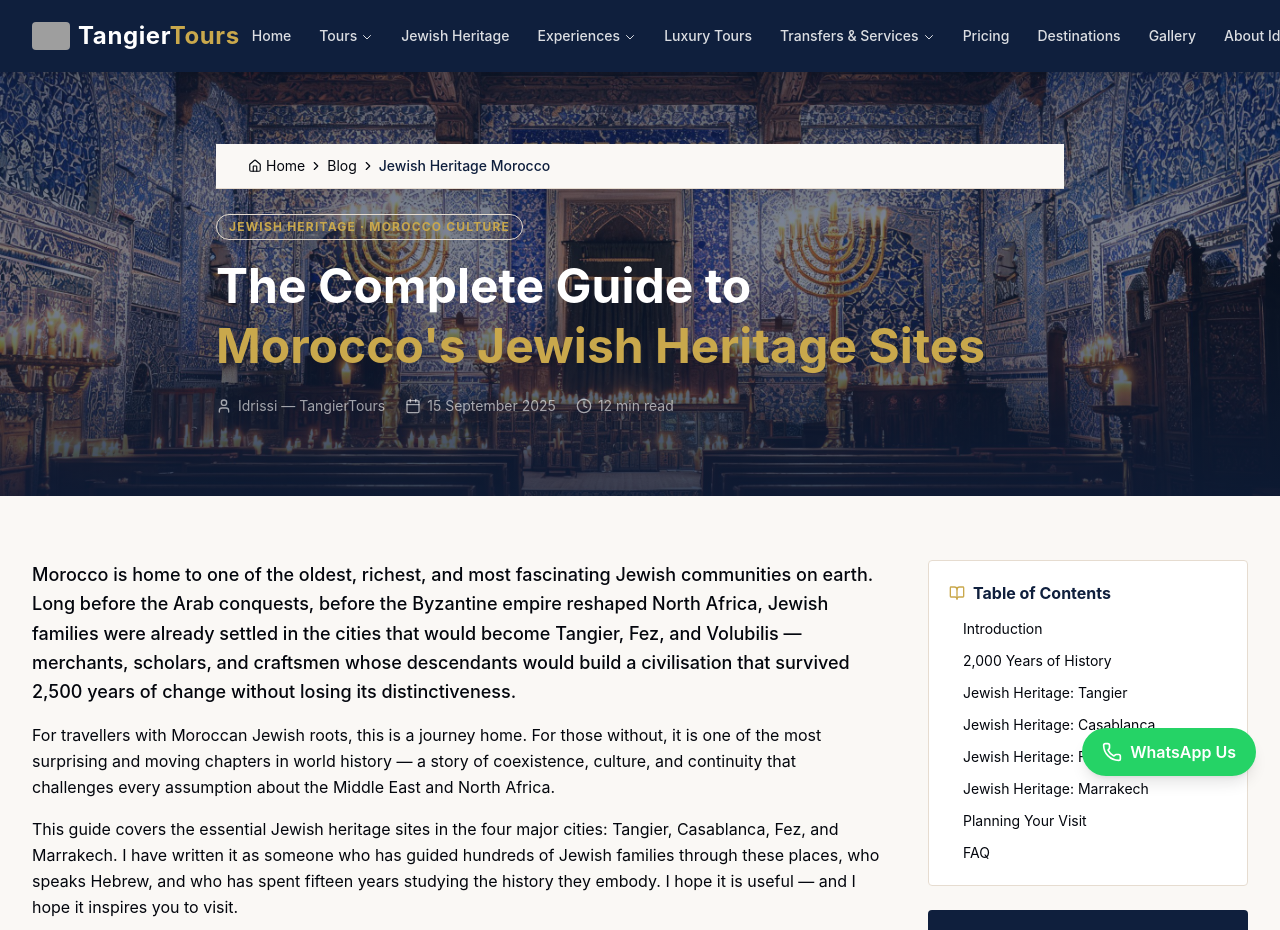
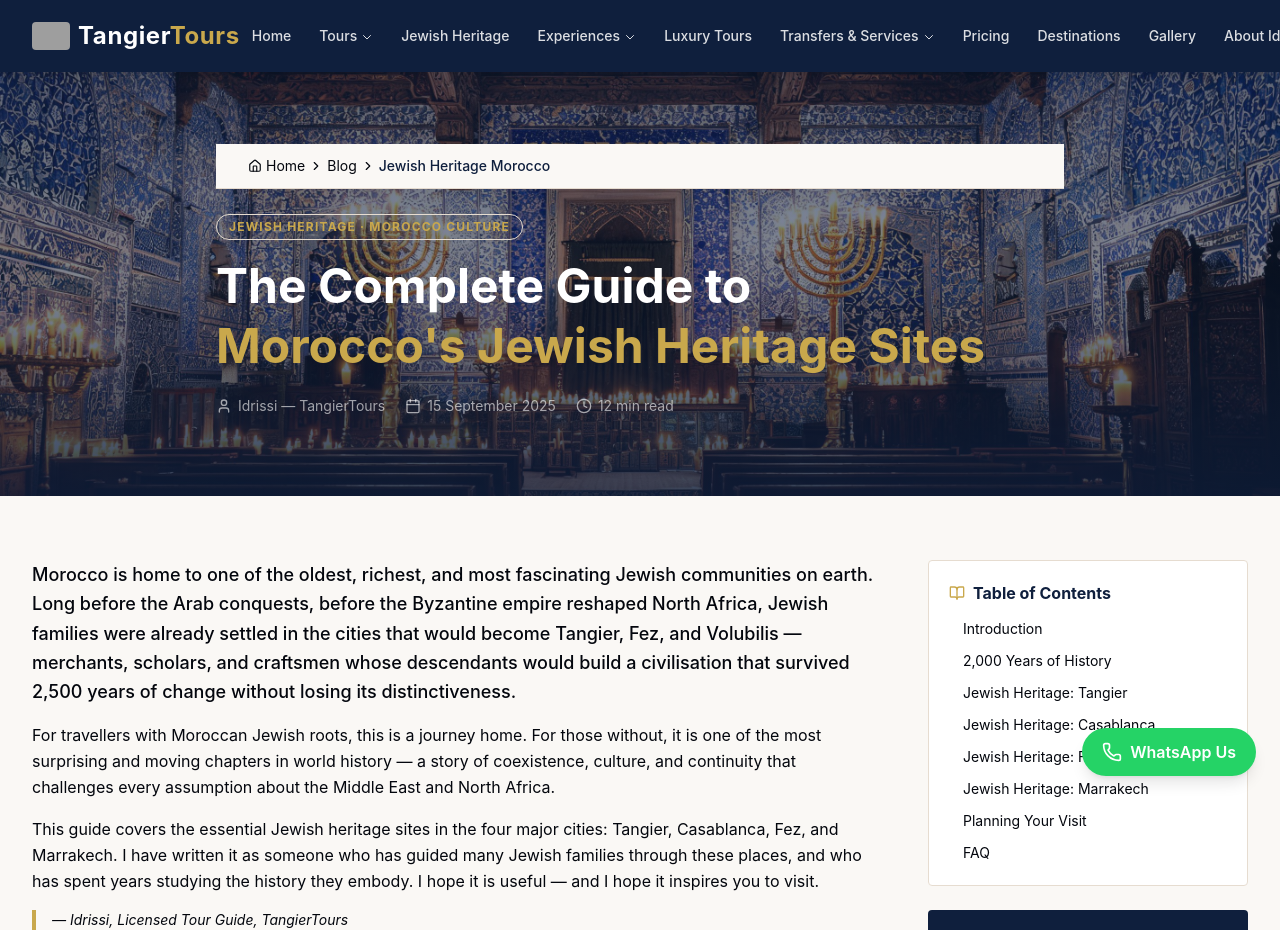
Before and after one commit to tangiertour-hue/tangiertours, a Next.js app: page /blog/jewish-heritage-morocco in a window 1280 px wide. Shown: the top 930 px of the page. Built offline with nearby package versions, Linux system fonts and the light colour scheme; grey boxes are pictures that could not be loaded.

Commit message:
Remove last 3 Hebrew-speaking references from meta, tour highlight and blog intro

```diff
--- a/app/blog/jewish-heritage-morocco/page.tsx
+++ b/app/blog/jewish-heritage-morocco/page.tsx
@@ -211,7 +211,7 @@ function IntroSection() {
         For travellers with Moroccan Jewish roots, this is a journey home. For those without, it is one of the most surprising and moving chapters in world history — a story of coexistence, culture, and continuity that challenges every assumption about the Middle East and North Africa.
       </p>
       <p className="text-muted-text leading-relaxed">
-        This guide covers the essential Jewish heritage sites in the four major cities: Tangier, Casablanca, Fez, and Marrakech. I have written it as someone who has guided hundreds of Jewish families through these places, who speaks Hebrew, and who has spent fifteen years studying the history they embody. I hope it is useful — and I hope it inspires you to visit.
+        This guide covers the essential Jewish heritage sites in the four major cities: Tangier, Casablanca, Fez, and Marrakech. I have written it as someone who has guided many Jewish families through these places, and who has spent years studying the history they embody. I hope it is useful — and I hope it inspires you to visit.
       </p>
       <p className="text-sm text-muted-text mt-4 italic border-l-4 border-gold pl-4">
         — Idrissi, Licensed Tour Guide, TangierTours
--- a/app/jewish-heritage-tours/page.tsx
+++ b/app/jewish-heritage-tours/page.tsx
@@ -11,7 +11,7 @@ import Link from "next/link";
 export const metadata: Metadata = {
   title: "Jewish Heritage Tours in Morocco — Tangier & Casablanca | TangierTours",
   description:
-    "Discover Jewish heritage Morocco on a private guided tour. Explore Morocco Jewish history across 2,000 years — Mellah quarters, synagogues, cemeteries. Jewish tour Morocco with a Hebrew-speaking guide.",
+    "Discover Jewish heritage Morocco on a private guided tour. Explore Morocco Jewish history across 2,000 years — Mellah quarters, synagogues, cemeteries and the Museum of Moroccan Judaism.",
 };
 
 const jsonLd = {
--- a/app/tours/tangier-casablanca-day-trip/page.tsx
+++ b/app/tours/tangier-casablanca-day-trip/page.tsx
@@ -37,7 +37,7 @@ const breadcrumb = [{ label: "Tours", href: "/tours" }, { label: "Tangier–Casa
 const highlights = [
   { icon: "🚄", title: "Al Boraq — Africa's First High Speed Train", desc: "Travel at 320 km/h aboard Morocco's flagship train. Modern, comfortable, air-conditioned, and scenically spectacular — the Atlantic coast flashes past your window." },
   { icon: "🕌", title: "Hassan II Mosque", desc: "One of the world's largest mosques, built on the Atlantic Ocean. Its 210-metre minaret is the tallest in the world — open to non-Muslim visitors on guided tours." },
-  { icon: "✡️", title: "Jewish Heritage of Casablanca", desc: "The Museum of Moroccan Judaism, Beth El Synagogue, and the Habous Quarter — a moving and extraordinary chapter of Moroccan history, guided by Hebrew-speaking Idrissi." },
+  { icon: "✡️", title: "Jewish Heritage of Casablanca", desc: "The Museum of Moroccan Judaism, Beth El Synagogue, and the Habous Quarter — a moving and extraordinary chapter of Moroccan history, guided by specialist guide Idrissi." },
   { icon: "🏛️", title: "Art Deco Casablanca", desc: "Casablanca is one of the world's great Art Deco cities — over 300 protected buildings from the 1920s–40s French Protectorate era line its elegant boulevards." },
   { icon: "🔵", title: "Tangier Medina & Kasbah", desc: "For visitors arriving from Casablanca: a full private walking tour of Tangier's Medina, Kasbah, Grand Socco, and panoramic Cape Spartel viewpoint." },
   { icon: "🍽️", title: "Local Lunch Included", desc: "A sit-down lunch at a carefully chosen local restaurant — Moroccan cuisine at its finest, away from tourist traps, chosen by your guide Idrissi." },
```
